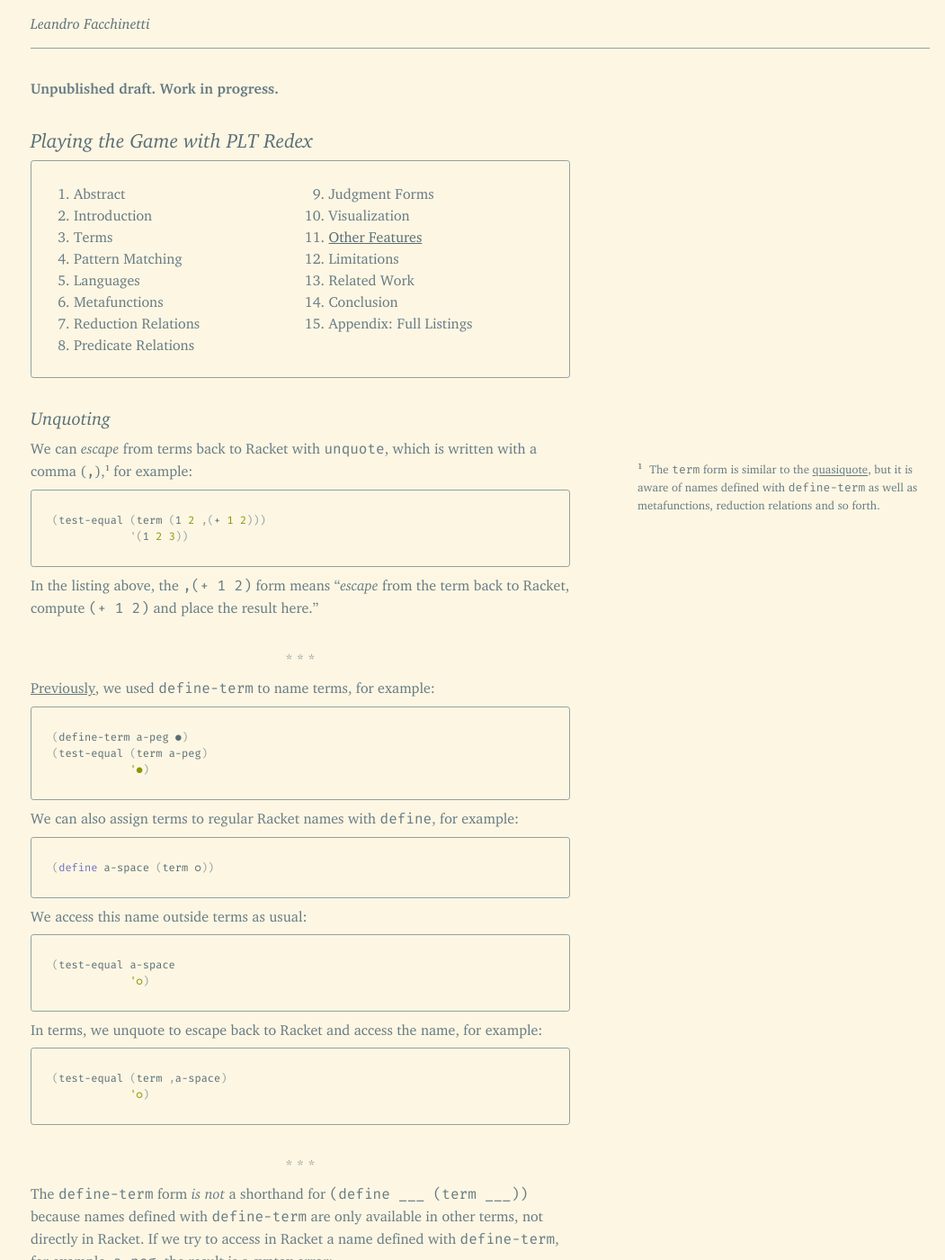
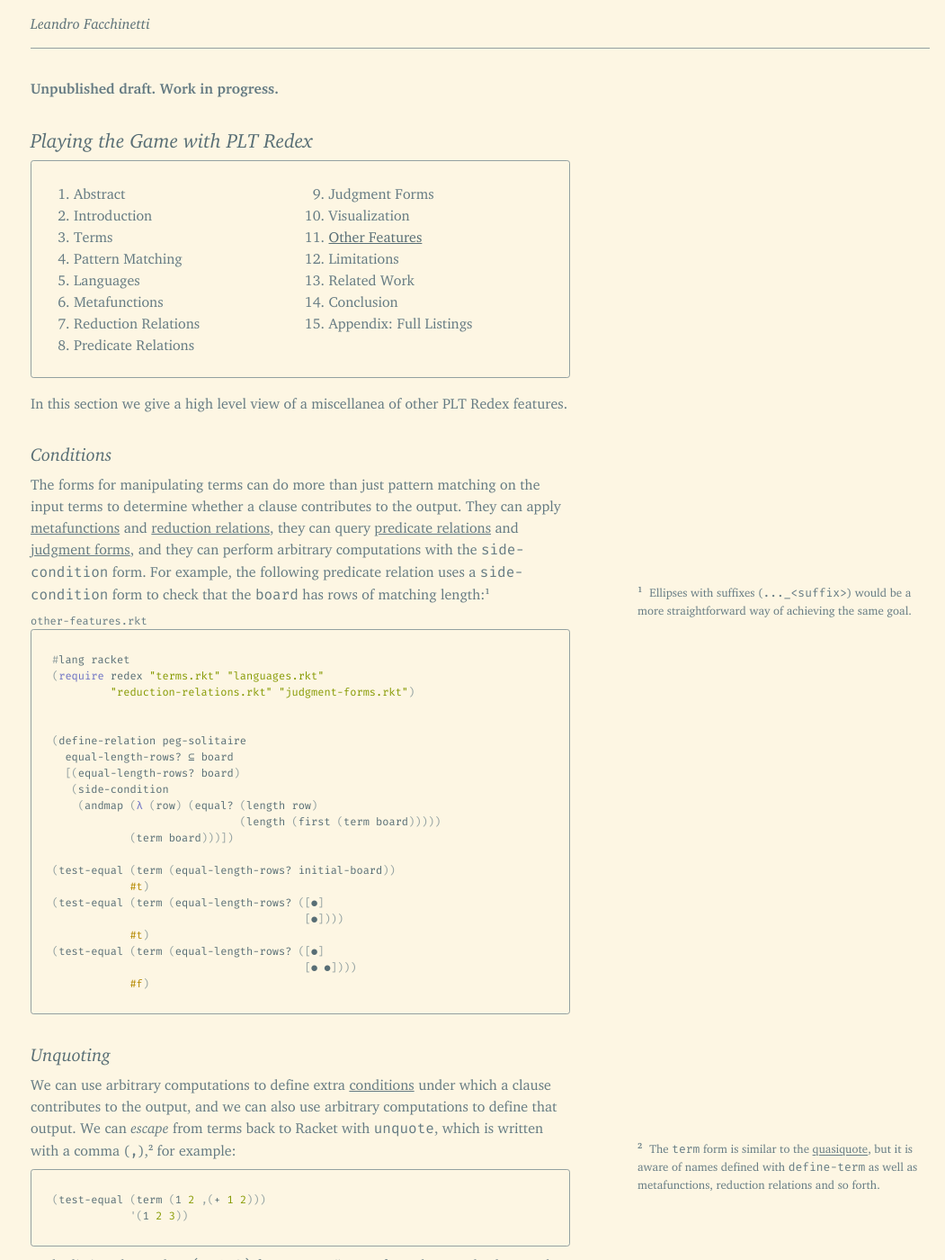
Before and after one commit to leafac/leafac.com, a Jekyll site: the page built from prose/playing-the-game-with-plt-redex/other-features.md, in a window 1280 px wide and 1400 px high. Shown: the whole window at 90% size, without its empty margins (106-1157 px from the left). Built offline with Jekyll 4.4.1, drawn with Linux system fonts in a browser that asks for light colours; some of the changed text lies outside the part shown.

Commit message:
Finish editing pass on Other Features

````diff
--- a/prose/playing-the-game-with-plt-redex/other-features.md
+++ b/prose/playing-the-game-with-plt-redex/other-features.md
@@ -5,12 +5,44 @@
 draft: true
 ---
 
-<!-- Condition clauses (particularly on judgment forms, because of their notation) -->
+In this section we give a high level view of a miscellanea of other PLT Redex features.
+
+Conditions
+==========
+
+The forms for manipulating terms can do more than just pattern matching on the input terms to determine whether a clause contributes to the output. They can apply [metafunctions](metafunctions) and [reduction relations](reduction-relations), they can query [predicate relations](predicate-relations) and [judgment forms](judgment-forms), and they can perform arbitrary computations with the `side-condition` form. For example, the following predicate relation uses a `side-condition` form to check that the `board` has rows of matching length:<label class="margin-note"><input type="checkbox"><span markdown="1">Ellipses with suffixes (`..._<suffix>`) would be a more straightforward way of achieving the same goal.</span></label>
+
+<div class="code-block" markdown="1">
+`other-features.rkt`
+```racket
+#lang racket
+(require redex "terms.rkt" "languages.rkt"
+         "reduction-relations.rkt" "judgment-forms.rkt")
+
+
+(define-relation peg-solitaire
+  equal-length-rows? ⊆ board
+  [(equal-length-rows? board)
+   (side-condition
+    (andmap (λ (row) (equal? (length row)
+                             (length (first (term board)))))
+            (term board)))])
+
+(test-equal (term (equal-length-rows? initial-board))
+            #t)
+(test-equal (term (equal-length-rows? ([●]
+                                       [●])))
+            #t)
+(test-equal (term (equal-length-rows? ([●]
+                                       [● ●])))
+            #f)
+```
+</div>
 
 Unquoting
 =========
 
-We can *escape* from terms back to Racket with `unquote`, which is written with a comma (`,`),<label class="margin-note"><input type="checkbox"><span markdown="1">The `term` form is similar to the [quasiquote](https://docs.racket-lang.org/guide/qq.html), but it is aware of names defined with `define-term` as well as metafunctions, reduction relations and so forth.</span></label> for example:
+We can use arbitrary computations to define extra [conditions](#conditions) under which a clause contributes to the output, and we can also use arbitrary computations to define that output. We can *escape* from terms back to Racket with `unquote`, which is written with a comma (`,`),<label class="margin-note"><input type="checkbox"><span markdown="1">The `term` form is similar to the [quasiquote](https://docs.racket-lang.org/guide/qq.html), but it is aware of names defined with `define-term` as well as metafunctions, reduction relations and so forth.</span></label> for example:
 
 ```racket
 (test-equal (term (1 2 ,(+ 1 2)))
@@ -87,7 +119,7 @@
 
 * * *
 
-We can unquote to escape back to Racket in the definitions of all the forms we covered thus far, including metafunctions, judgment forms, reduction relations and so forth. For example, we can define a `count-●` metafunction to count how many pegs there are in a board by unquoting and relying on Racket’s functions for manipulating lists:
+In the following example, we define a `count-●` metafunction to count how many pegs there are in a board by unquoting and relying on Racket’s functions for manipulating lists:
 
 ```racket
 (define-metafunction peg-solitaire
@@ -95,19 +127,21 @@
   [(count-● ([position ...] ...))
    ,(count (λ (position) (equal? position (term ●)))
            (term (position ... ...)))])
+
+(test-equal (term (count-● initial-board)) 32)
 ```
 
-The listing above matches the input board with the pattern `([position ...] ...)`, so the name `position` in the template refers to a list of lists of `position`s. We use the template `(position ... ...)` to *flatten* this list of lists. We then unquote and use Racket’s `count` to count how many `position`s are `equal?` to pegs (`●`).
+The listing above matches the input board with the pattern `([position ...] ...)`, so the name `position` in the template refers to a list of lists of `position`s. We use the template `(position ... ...)` to *flatten* this list of lists. We then unquote and use Racket’s `count` to count how many `position`s are `equal?` to pegs (`●`).
 
 * * *
 
 In summary:
 
-<div class="full-width no-padding-table" markdown="1">
+<div class="full-width" markdown="1">
 
 | | `define` | Racket | terms | `unquote` | `,peg` |
 | | `define-term` | terms | Racket | `term` | `(term space)` |
-| **Names defined with** | **______________ are available in** | **_______ but can be accessed in** | **_______ with** | **________, for example,** | **_____________** |
+| **Names defined with** | **______ are available in** | **_______ but can be accessed in** | **_______ with** | **________, for example,** | **_______** |
 
 </div>
 
@@ -134,7 +168,7 @@
   [Board    ::= (row ... hole row ...)])
 ```
 
-The name `Board` refers to pattern `(row ... hole row ...)`. A `hole` is a special built-in pattern in PLT Redex—similar to how `any` is a special built-in pattern. A `Board` is a `board` with a missing `row`, the `hole`. We can match a board with the `in-hole` form, for example:
+The name `Board` refers to pattern `(row ... hole row ...)`. A `hole` is a special pattern built into PLT Redex.<label class="margin-note"><input type="checkbox"><span markdown="1">Similar to how `any` is a special pattern built into PLT Redex.</span></label> A `Board` is a `board` with a missing `row`, the `hole`. We can match a board with the `in-hole` form, for example:
 
 ```racket
 (test-equal (redex-match? Peg-Solitaire (in-hole Board row)
@@ -181,50 +215,56 @@
 The `⇨/hole` extended reduction relation works the same as the `⇨` original reduction relation:
 
 ```racket
-(test-equal (apply-reduction-relation ⇨/hole (term initial-board))
-            '(([· · ● ● ● · ·]
+(test-equal (list->set (apply-reduction-relation ⇨/hole
+                                                 (term initial-board)))
+            (set
+             (term
+              ([· · ● ● ● · ·]
                [· · ● ● ● · ·]
                [● ● ● ● ● ● ●]
                [● ○ ○ ● ● ● ●]
                [● ● ● ● ● ● ●]
                [· · ● ● ● · ·]
-               [· · ● ● ● · ·])
+               [· · ● ● ● · ·]))
 
+             (term
+              ([· · ● ● ● · ·]
+               [· · ● ● ● · ·]
+               [● ● ● ● ● ● ●]
+               [● ● ● ● ○ ○ ●]
+               [● ● ● ● ● ● ●]
+               [· · ● ● ● · ·]
+               [· · ● ● ● · ·]))
+
+             (term
+              ([· · ● ● ● · ·]
+               [· · ● ○ ● · ·]
+               [● ● ● ○ ● ● ●]
+               [● ● ● ● ● ● ●]
+               [● ● ● ● ● ● ●]
+               [· · ● ● ● · ·]
+               [· · ● ● ● · ·]))
+
+             (term
               ([· · ● ● ● · ·]
                [· · ● ● ● · ·]
                [● ● ● ● ● ● ●]
                [● ● ● ● ● ● ●]
                [● ● ● ○ ● ● ●]
                [· · ● ○ ● · ·]
-               [· · ● ● ● · ·])
-
-              ([· · ● ● ● · ·]
-               [· · ● ○ ● · ·]
-               [● ● ● ○ ● ● ●]
-               [● ● ● ● ● ● ●]
-               [● ● ● ● ● ● ●]
-               [· · ● ● ● · ·]
-               [· · ● ● ● · ·])
-
-              ([· · ● ● ● · ·]
-               [· · ● ● ● · ·]
-               [● ● ● ● ● ● ●]
-               [● ● ● ● ○ ○ ●]
-               [● ● ● ● ● ● ●]
-               [· · ● ● ● · ·]
-               [· · ● ● ● · ·])))
+               [· · ● ● ● · ·]))))
 ```
 
 * * *
 
 PLT Redex provides other more sophisticated forms for extending languages and reduction relations, for example, `define-union-language` creates a language by joining together the names for patterns from various languages, and `context-closure` defines a reduction relation based on another in a way that saves us from typing `(in-hole ___)` repeatedly, as we did in `⇨/hole`.
 
-Testing
-=======
+Checking
+========
 
-All tests we have written thus far depend on examples we have written by hand, for example, boards such as `initial-board`, `example-board-1` and `example-board-2`. While these tests increase our confidence in our model, they do not suffice to check more sophisticated properties. For example, we may conjecture that boards have less pegs after every move, because we remove the peg that was jumped over. We may want to prove this proposition holds for all boards, but developing a formal proof can be time-consuming, so before we start we want to use our model to test the proposition on a variety of boards, particularly on boards we did not think of ourselves.
+All tests we have written thus far depend on examples we have written by hand, for example, `initial-board`, `example-board-1` and `example-board-2`. While these tests increase our confidence in our model, they do not suffice to check more sophisticated properties. For example, we may conjecture that boards have less pegs after every move, because we remove the peg that was jumped over. We may want to prove this proposition holds for all boards, but developing a formal proof can be time-consuming, so before we start we want to use our model to test the proposition on a variety of boards, particularly on boards we did not think of ourselves.
 
-PLT Redex includes a tool the generate terms and check propositions. For example, the following listing checks the proposition above:
+PLT Redex includes a tool to generate terms and check propositions. For example, the following listing checks the proposition above:
 
 ```racket
 (redex-check
@@ -256,17 +296,21 @@
 Typesetting
 ===========
 
-We can typeset the forms we defined thus far for including them in papers. This streamlines the writing process and prevents errors when translating our model to LaTeX. For example, the following is the typeset definition of `→*`:
+We can typeset the forms we defined thus far for including them in papers. This streamlines the writing process and prevents errors when translating our model to LaTeX. For example, the following is the typeset definition of `⇨/judgment-form`:
 
 ```racket
-(render-judgment-form →*)
+(render-judgment-form ⇨/judgment-form)
 ```
 
 <figure markdown="1">
 {% include_relative judgment-form.svg %}
 <figcaption markdown="1">
-The `→*` judgment form as automatically typeset by PLT Redex.
+The `⇨/judgment-form` judgment form as automatically typeset by PLT Redex.
 </figcaption>
 </figure>
 
-This default typesetting may be unsatisfactory, for example, we may wish that `→*` is infix instead of prefix. PLT Redex offers forms to customize the typesetting.
+This default typesetting may be unsatisfactory, for example, we may wish that `⇨/judgment-form` is infix instead of prefix. PLT Redex offers forms to customize the typesetting.
+
+* * *
+
+Next, we cover the [limitations](limitations) in PLT Redex.
````
Also changed, not shown: other parts of prose/playing-the-game-with-plt-redex/other-features.md (+2 -2 lines), prose/playing-the-game-with-plt-redex/judgment-form.svg, 4 other files.
